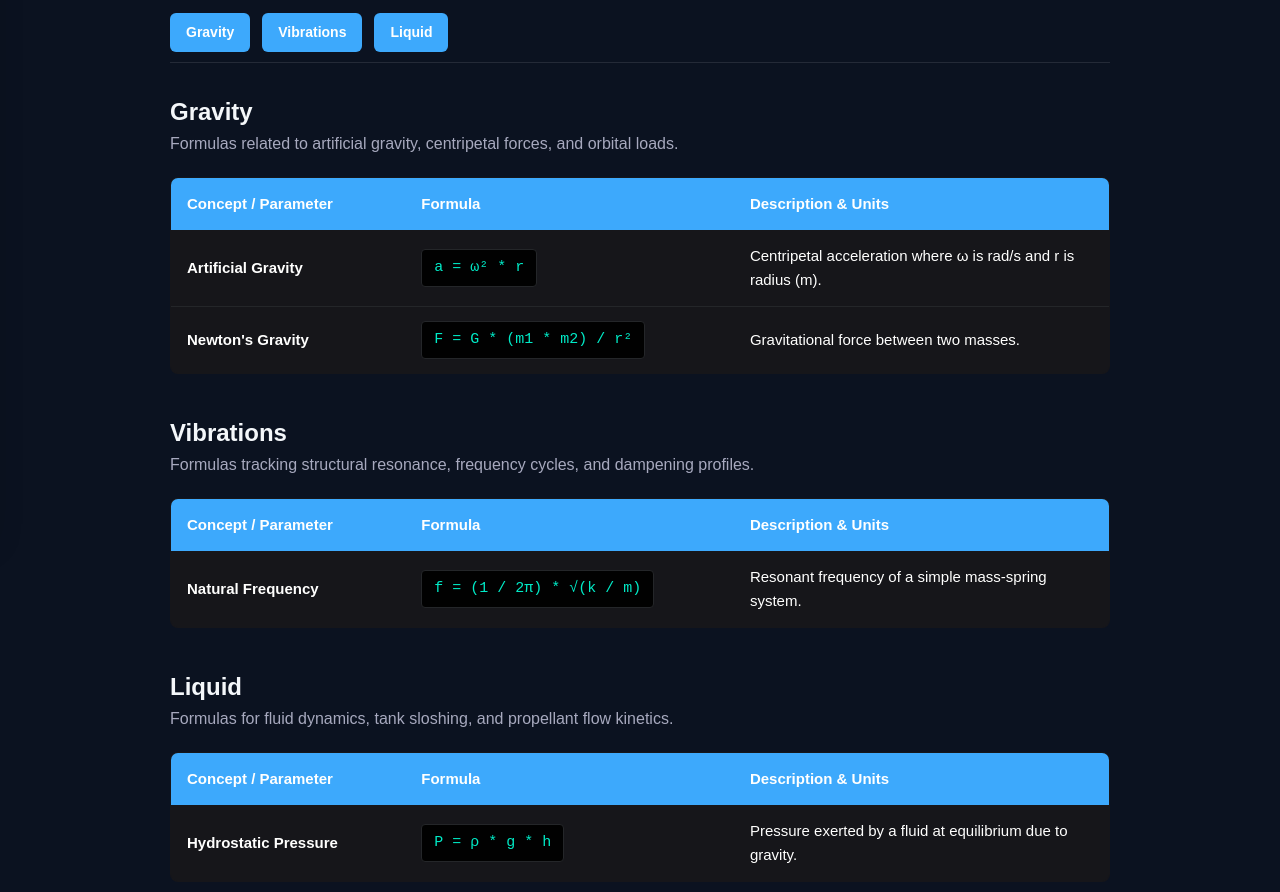
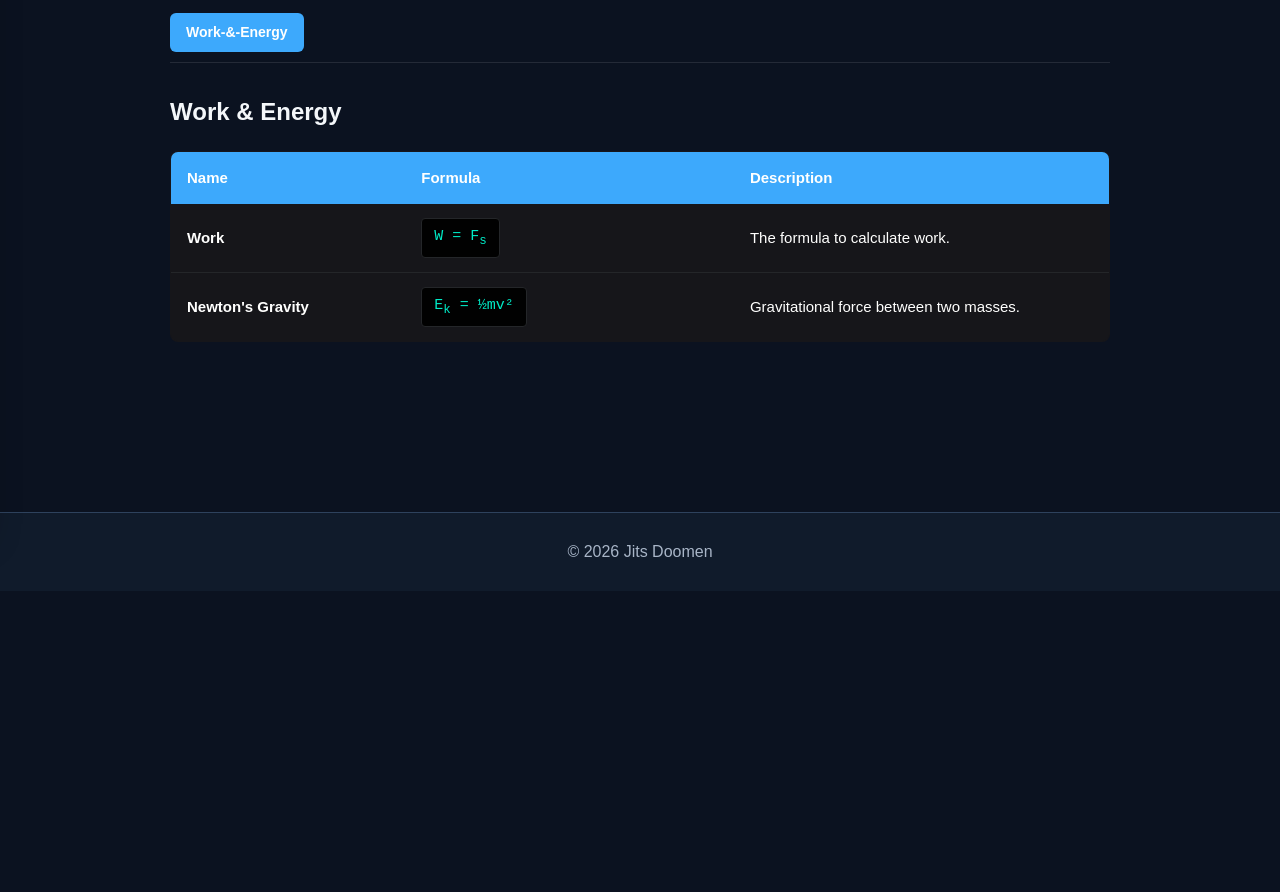
Before and after one commit to Jits-Doomen/jitsdoomen, a website: page formulas/index.html in a window 1280 px wide. Shown: the part 268-1160 px from the top of the page. After the commit the page ends 859 px from the top, so only its background shows below. Drawn offline with Linux system fonts and the light colour scheme.

Commit message:
Update index.html

```diff
--- a/formulas/index.html
+++ b/formulas/index.html
@@ -104,81 +104,34 @@
     <h1 style="margin-top:20px;">Formula Database</h1>
 
     <div class="category-scroll-container">
-    <a href="#gravity" class="category-btn">Gravity</a>
-    <a href="#vibrations" class="category-btn">Vibrations</a>
-    <a href="#liquid" class="category-btn">Liquid</a>
+        <a href="#Work & Energy" class="category-btn">Work-&-Energy</a>
     </div>
 
-  <div id="gravity" class="content" style="scroll-margin-top: 80px; padding: 0;">
-    <h2>Gravity</h2>
-    <p style="color: #a7a9be;">Formulas related to artificial gravity, centripetal forces, and orbital loads.</p>
-
+    <div id="Work & Energy" class="content" style="scroll-margin-top: 80px; padding: 0;">
+        <h2>Work & Energy</h2>
         <table class="formula-table">
             <thead>
             <tr>
-          <th style="width: 25%;">Concept / Parameter</th>
+                <th style="width: 25%;">Name</th>
                 <th style="width: 35%;">Formula</th>
-          <th style="width: 40%;">Description & Units</th>
+                <th style="width: 40%;">Description</th>
             </tr>
             </thead>
             <tbody>
             <tr>
-          <td><b>Artificial Gravity</b></td>
-          <td><span class="code-input">a = ω² * r</span></td>
-          <td>Centripetal acceleration where ω is rad/s and r is radius (m).</td>
+                <td><b>Work</b></td>
+                <td><span class="code-input">W = F<sub>s</sub></span></td>
+                <td>The formula to calculate work.</td>
             </tr>
             <tr>
                 <td><b>Newton's Gravity</b></td>
-          <td><span class="code-input">F = G * (m1 * m2) / r²</span></td>
+                <td><span class="code-input">E<sub>k</sub> = &frac12;mv²</span></td>
                 <td>Gravitational force between two masses.</td>
             </tr>
             </tbody>
         </table>
     </div>
 
-  <div id="vibrations" class="content" style="scroll-margin-top: 80px; padding: 0;">
-    <h2>Vibrations</h2>
-    <p style="color: #a7a9be;">Formulas tracking structural resonance, frequency cycles, and dampening profiles.</p>
-
-    <table class="formula-table">
-      <thead>
-        <tr>
-          <th style="width: 25%;">Concept / Parameter</th>
-          <th style="width: 35%;">Formula</th>
-          <th style="width: 40%;">Description & Units</th>
-        </tr>
-      </thead>
-      <tbody>
-        <tr>
-          <td><b>Natural Frequency</b></td>
-          <td><span class="code-input">f = (1 / 2π) * √(k / m)</span></td>
-          <td>Resonant frequency of a simple mass-spring system.</td>
-        </tr>
-      </tbody>
-    </table>
-  </div>
-
-  <div id="liquid" class="content" style="scroll-margin-top: 80px; padding: 0;">
-    <h2>Liquid</h2>
-    <p style="color: #a7a9be;">Formulas for fluid dynamics, tank sloshing, and propellant flow kinetics.</p>
-
-    <table class="formula-table">
-      <thead>
-        <tr>
-          <th style="width: 25%;">Concept / Parameter</th>
-          <th style="width: 35%;">Formula</th>
-          <th style="width: 40%;">Description & Units</th>
-        </tr>
-      </thead>
-      <tbody>
-        <tr>
-          <td><b>Hydrostatic Pressure</b></td>
-          <td><span class="code-input">P = ρ * g * h</span></td>
-          <td>Pressure exerted by a fluid at equilibrium due to gravity.</td>
-        </tr>
-      </tbody>
-    </table>
-  </div>
 
 </div>
 
```
Lines whose indentation alone changed are shown as unchanged.
